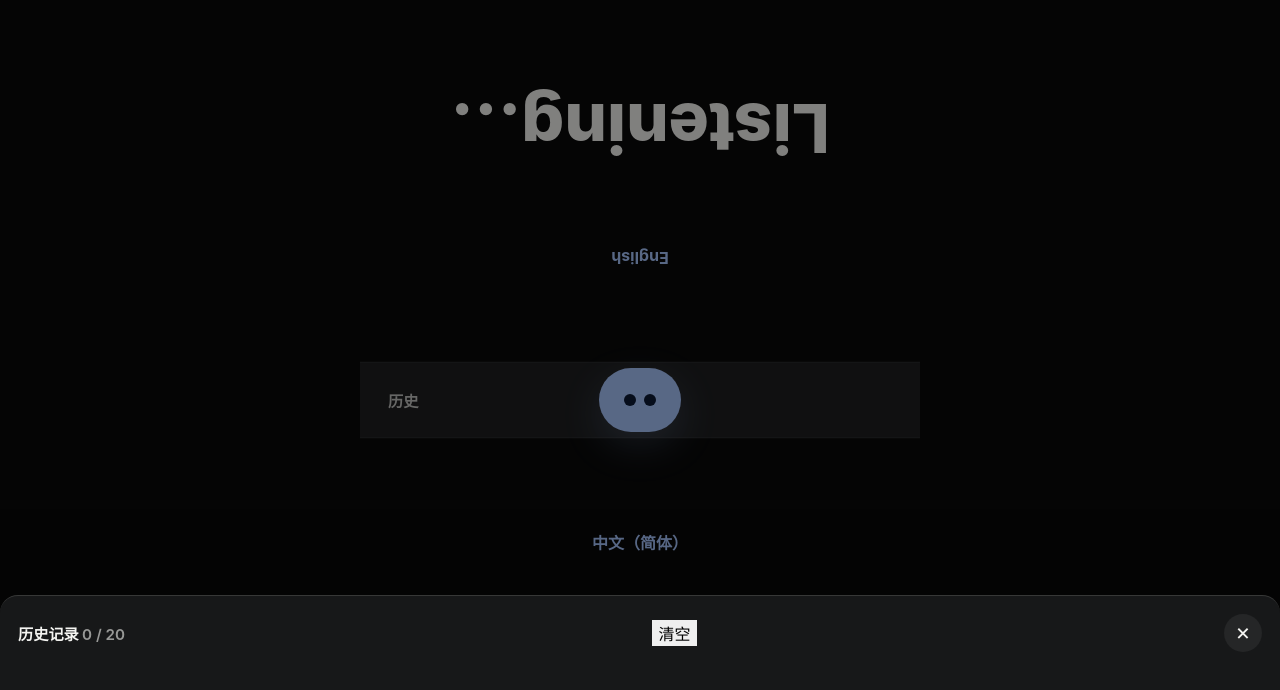
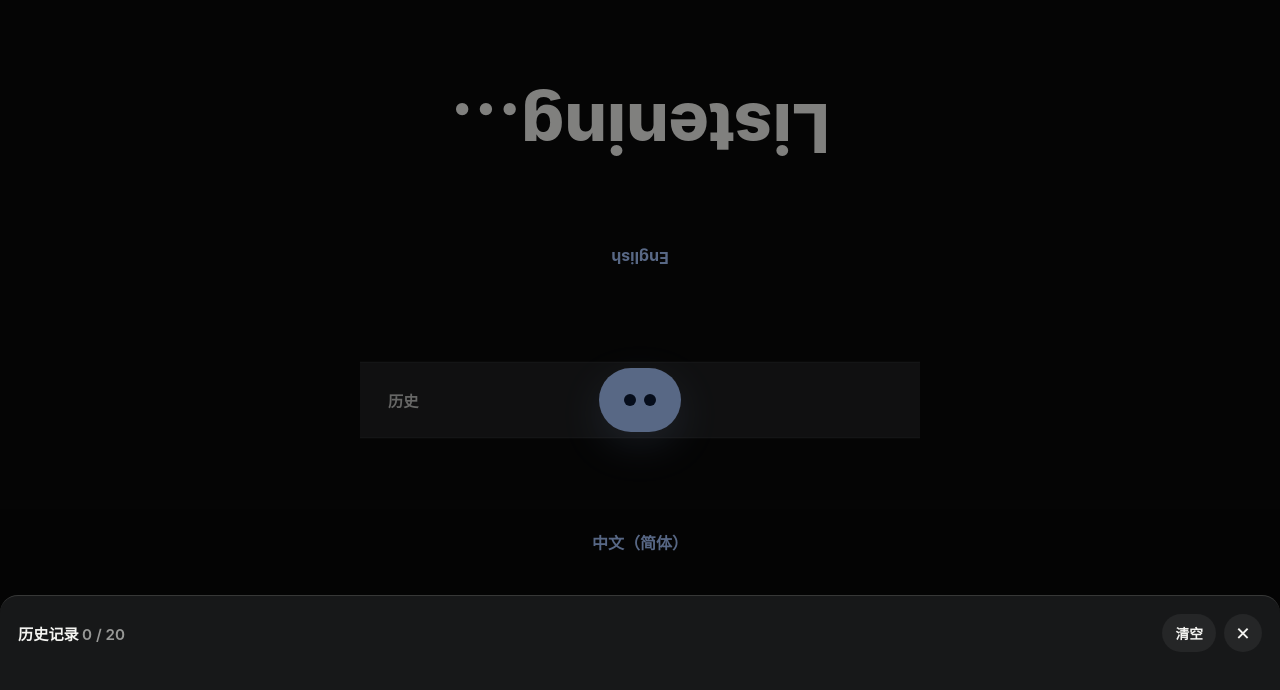
Before and after one commit to yangzongyuan672-maker/face-to-face-ai-translator, a website: page public/index.html in a window 1280 px wide. Both pictures are taken after a click on the button "历史". Drawn offline with Linux system fonts and the light colour scheme.

Commit message:
Move clear action into history sheet

```diff
--- a/public/styles.css
+++ b/public/styles.css
@@ -133,8 +133,7 @@ button {
   background: currentColor;
 }
 
-.history-button,
-.ghost-button {
+.history-button {
   min-height: 44px;
   padding: 0 10px;
   background: transparent;
@@ -145,10 +144,6 @@ button {
 
 .history-button {
   justify-self: start;
-}
-
-.ghost-button {
-  justify-self: end;
 }
 
 .history-sheet {
@@ -180,9 +175,10 @@ button {
 }
 
 .history-panel header {
-  display: flex;
-  justify-content: space-between;
+  display: grid;
+  grid-template-columns: 1fr auto auto;
   align-items: center;
+  gap: 8px;
 }
 
 .history-panel p {
@@ -200,12 +196,23 @@ button {
   font-weight: 620;
 }
 
+#clearButton,
 #closeHistoryButton {
   width: 38px;
   height: 38px;
   border-radius: 999px;
   background: rgba(255, 255, 255, 0.06);
   color: var(--text);
+}
+
+#clearButton {
+  width: auto;
+  padding: 0 13px;
+  font-size: 0.86rem;
+  font-weight: 700;
+}
+
+#closeHistoryButton {
   font-size: 1.45rem;
   line-height: 1;
 }
```
